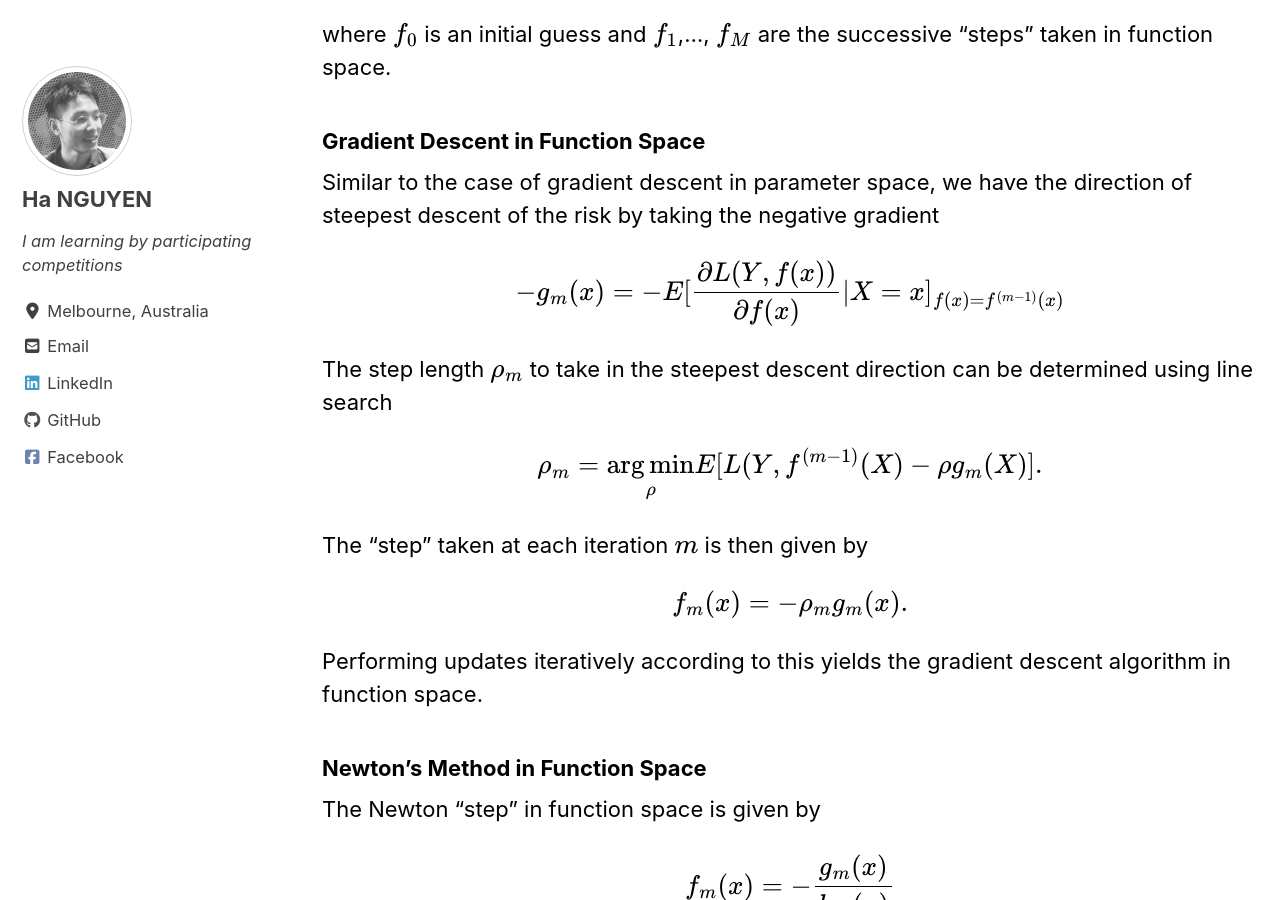
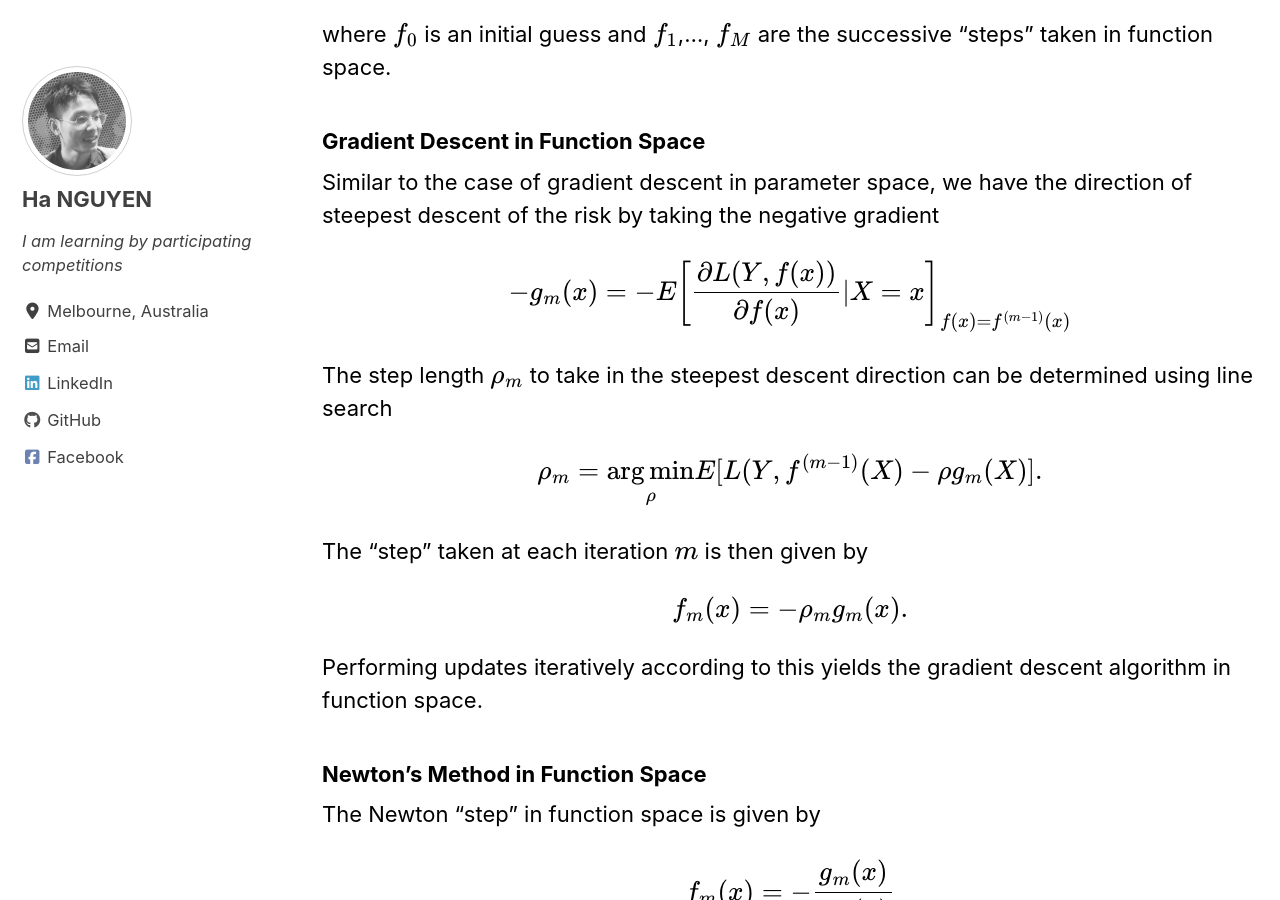
Before and after one commit to datasciblog/datasciblog.github.io, a Jekyll site: the page built from _posts/2020-02-26-tree-boosting-03.md, in a window 1280 px wide and 900 px high, scrolled down 8945 px. Built offline with Jekyll 4.4.1, drawn with Linux system fonts in a browser that asks for light colours; cached includes are drawn as plain includes; nearby versions of some CDN libraries; formulas are drawn with MathJax 3.

Commit message:
Update 2020-02-26-tree-boosting-03.md

```diff
--- a/_posts/2020-02-26-tree-boosting-03.md
+++ b/_posts/2020-02-26-tree-boosting-03.md
@@ -219,7 +219,7 @@ where $f_0$ is an initial guess and $f_1$,..., $f_M$ are the successive "steps"
 
 Similar to the case of gradient descent in parameter space, we have the direction of steepest descent of the risk by taking the negative gradient
 
-$$−g_m(x) = − E [ \frac{\partial L(Y,f(x))}{\partial f(x)} | X=x ]_{f(x)=f^{(m−1)}(x)}$$
+$$−g_m(x) = − E \left[ \frac{\partial L(Y,f(x))}{\partial f(x)} | X=x \right]_{f(x)=f^{(m−1)}(x)}$$
 
 The step length $\rho_m$ to take in the steepest descent direction can be determined using line search
 
```
